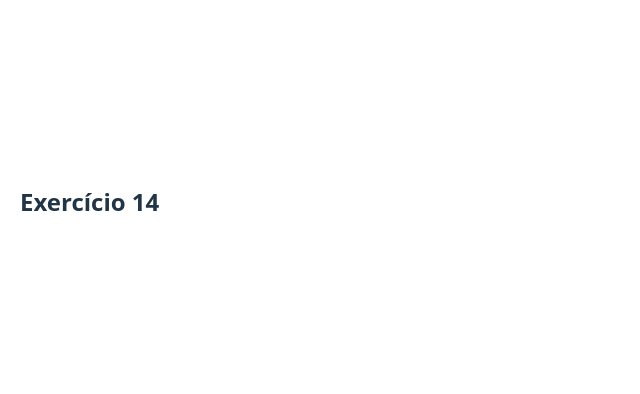
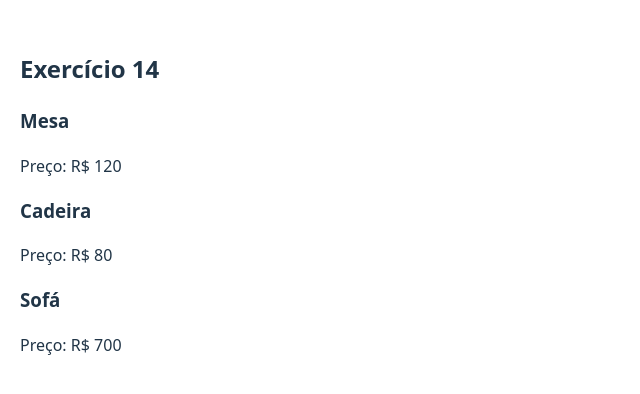
Before and after one commit to laraberns/tp1-react, a React (Vite) app: page /exercicio14 in a window 1280 px wide. Shown: the part 198-592 px from the top of the page, without its empty margins (0-640 px from the left). Built offline with nearby package versions, Linux system fonts and the light colour scheme.

Commit message:
add exer 14

```diff
--- /dev/null
+++ b/src/components/Card.jsx
@@ -0,0 +1,8 @@
+export default function Card({ titulo, preco }) {
+  return (
+    <div>
+      <h3>{titulo}</h3>
+      <p>Preço: R$ {preco}</p>
+    </div>
+  );
+}
--- a/src/pages/Exercicio14.jsx
+++ b/src/pages/Exercicio14.jsx
@@ -1,3 +1,19 @@
+import Card from "../components/Card";
+
 export default function Exercicio14() {
-  return <h2>Exercício 14</h2>;
+  let produtos = [
+    { nome: "Mesa", preco: 120 },
+    { nome: "Cadeira", preco: 80 },
+    { nome: "Sofá", preco: 700 },
+  ];
+
+  return (
+    <>
+      <h2>Exercício 14</h2>
+
+      {produtos.map((produto, index) => (
+        <Card key={index} titulo={produto.nome} preco={produto.preco} />
+      ))}
+    </>
+  );
 }
```
